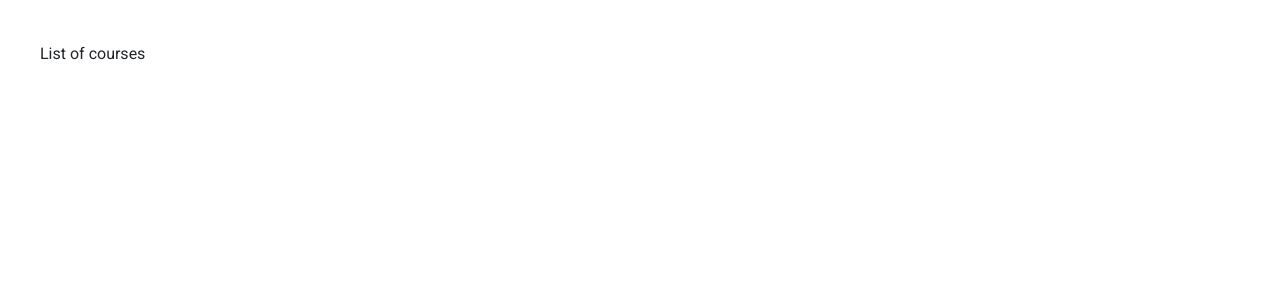
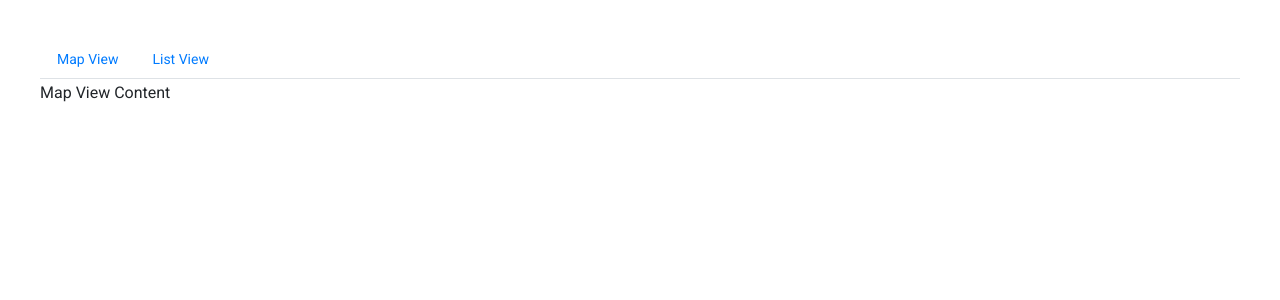
Before and after one commit to codewithiulian/test-app, an Angular app: page / in a window 1280 px wide. Shown: the top 300 px of the page. Built offline with nearby package versions, Linux system fonts and the light colour scheme.

Commit message:
ngSwitchCase

```diff
--- a/src/app/app.component.html
+++ b/src/app/app.component.html
@@ -1,7 +1,8 @@
-<div *ngIf="courses.length > 0; then courseList else noCourses"></div>
-<ng-template #courseList>
-  <h3>List of courses</h3>
-</ng-template>
-<ng-template #noCourses>
-  <h3>No Courses</h3>
-</ng-template>
+<ul class="nav nav-tabs">
+  <li class="nav-items" [class.active]="selected == 'map'" (click)="selected = 'map'"><a href="#" class="nav-link">Map View</a></li>
+  <li class="nav-items" [class.active]="selected == 'list'" (click)="selected = 'list'"><a href="#" class="nav-link">List View</a></li>
+</ul>
+<div [ngSwitch]="selected">
+  <div *ngSwitchCase="'map'"><h3>Map View Content</h3></div>
+  <div *ngSwitchCase="'list'"><h3>List View Content</h3></div>
+</div>
--- a/src/app/app.component.ts
+++ b/src/app/app.component.ts
@@ -8,4 +8,5 @@ import { TwitterModel } from './models/TwitterModel';
 })
 export class AppComponent {
   courses = [1, 2];
+  selected = "map";
 }
```
